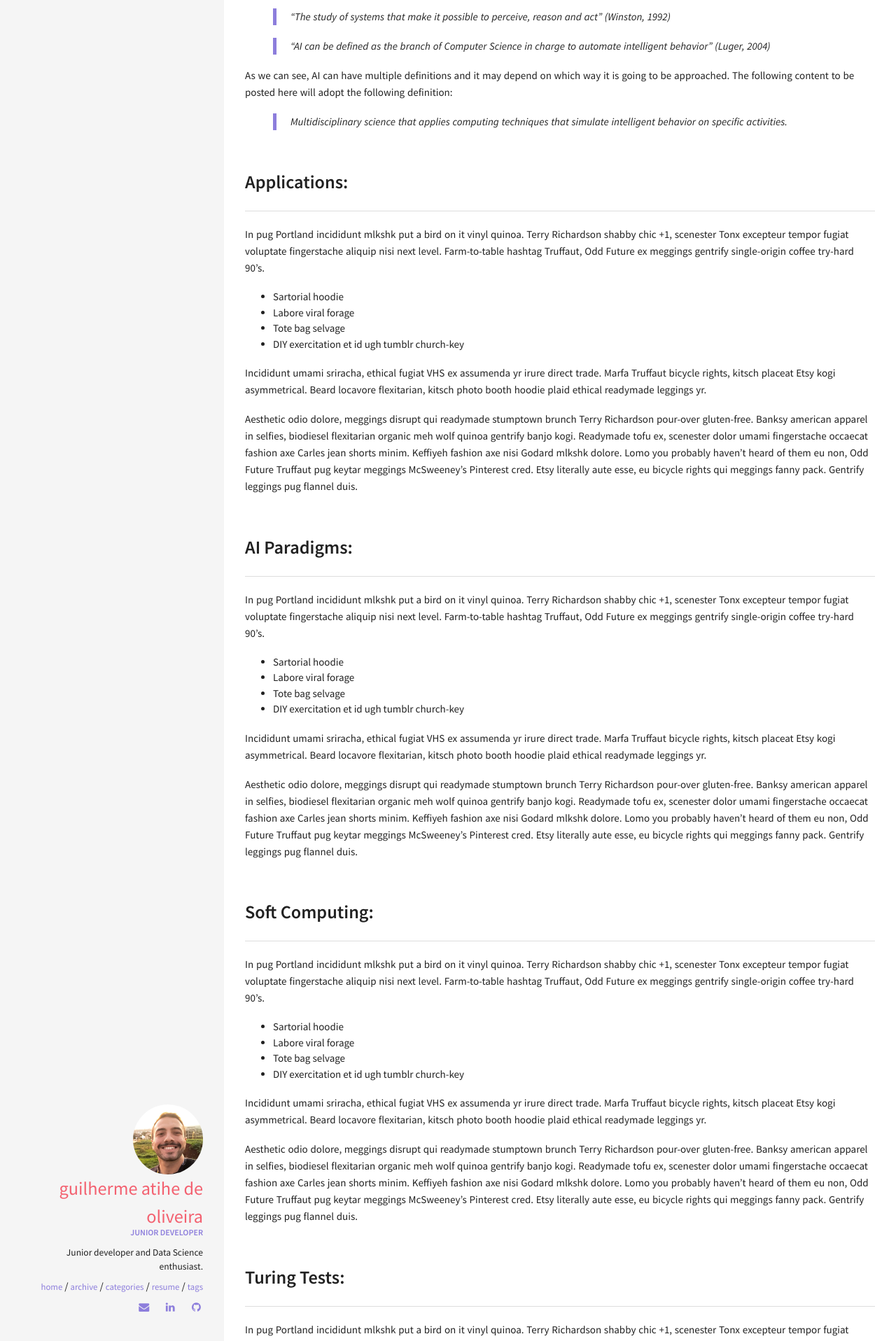
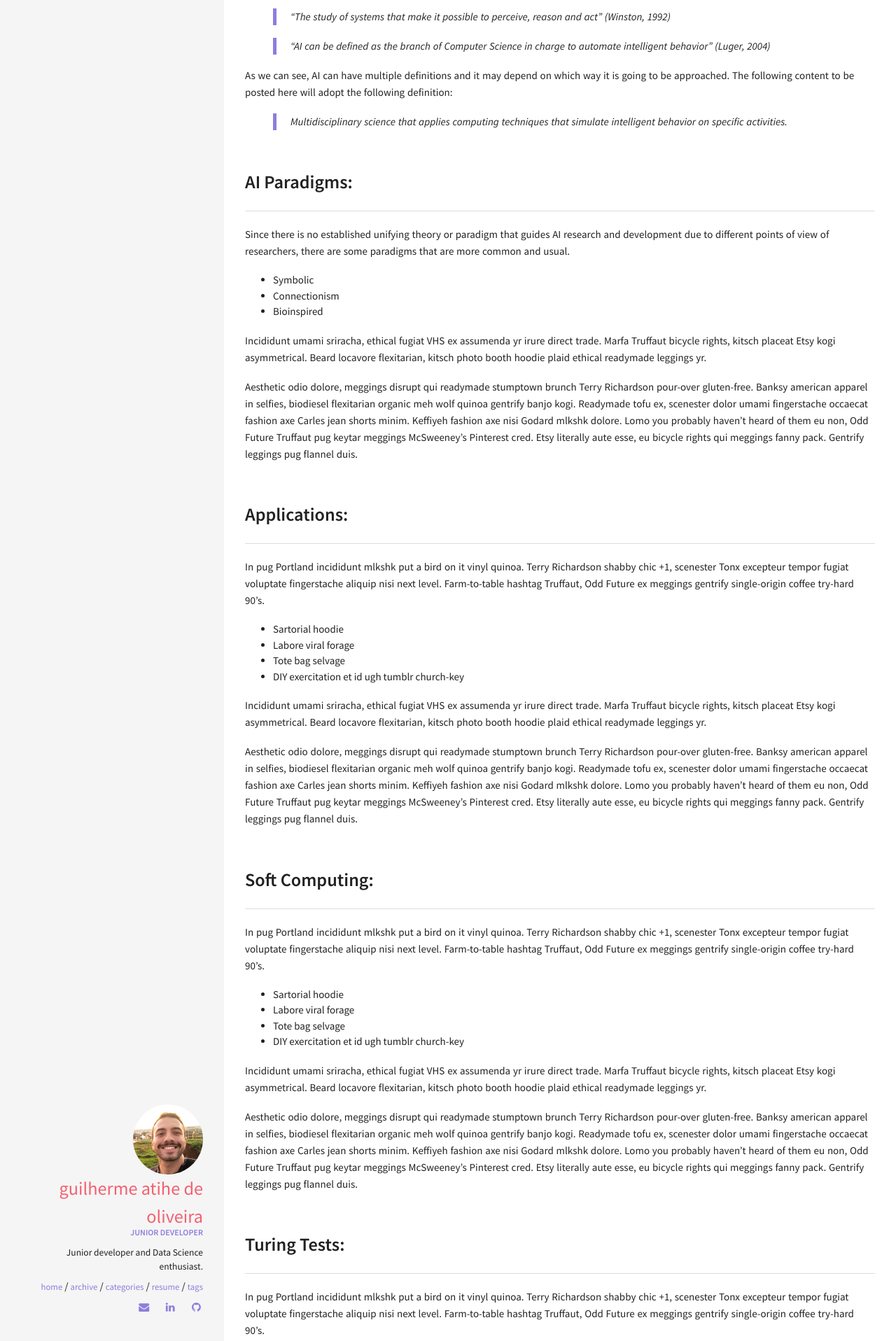
Before and after one commit to gatihe/guiati9.dev, a Jekyll site: the page built from _posts/2020-04-18-ai-basic-concepts.md, in a window 1280 px wide. Shown: the part 626-2542 px from the top of the page at 70% size. Built offline with Jekyll 4.4.1, drawn with Linux system fonts in a browser that asks for light colours.

Commit message:
Update 2020-04-18-ai-basic-concepts.md

```diff
--- a/_posts/2020-04-18-ai-basic-concepts.md
+++ b/_posts/2020-04-18-ai-basic-concepts.md
@@ -28,20 +28,19 @@ As we can see, AI can have multiple definitions and it may depend on which way i
 
 > Multidisciplinary science that applies computing techniques that simulate intelligent behavior on specific activities.
 
-## Applications:
+## AI Paradigms:
 
-In pug Portland incididunt mlkshk put a bird on it vinyl quinoa. Terry Richardson shabby chic +1, scenester Tonx excepteur tempor fugiat voluptate fingerstache aliquip nisi next level. Farm-to-table hashtag Truffaut, Odd Future ex meggings gentrify single-origin coffee try-hard 90's.
+Since there is no established unifying theory or paradigm that guides AI research and development due to different points of view of researchers, there are some paradigms that are more common and usual.
 
-* Sartorial hoodie
-* Labore viral forage
-* Tote bag selvage
-* DIY exercitation et id ugh tumblr church-key
+* Symbolic
+* Connectionism
+* Bioinspired
 
 Incididunt umami sriracha, ethical fugiat VHS ex assumenda yr irure direct trade. Marfa Truffaut bicycle rights, kitsch placeat Etsy kogi asymmetrical. Beard locavore flexitarian, kitsch photo booth hoodie plaid ethical readymade leggings yr.
 
 Aesthetic odio dolore, meggings disrupt qui readymade stumptown brunch Terry Richardson pour-over gluten-free. Banksy american apparel in selfies, biodiesel flexitarian organic meh wolf quinoa gentrify banjo kogi. Readymade tofu ex, scenester dolor umami fingerstache occaecat fashion axe Carles jean shorts minim. Keffiyeh fashion axe nisi Godard mlkshk dolore. Lomo you probably haven't heard of them eu non, Odd Future Truffaut pug keytar meggings McSweeney's Pinterest cred. Etsy literally aute esse, eu bicycle rights qui meggings fanny pack. Gentrify leggings pug flannel duis.
 
-## AI Paradigms:
+## Applications:
 
 In pug Portland incididunt mlkshk put a bird on it vinyl quinoa. Terry Richardson shabby chic +1, scenester Tonx excepteur tempor fugiat voluptate fingerstache aliquip nisi next level. Farm-to-table hashtag Truffaut, Odd Future ex meggings gentrify single-origin coffee try-hard 90's.
 
```
